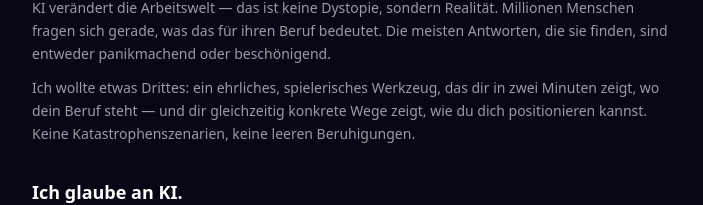
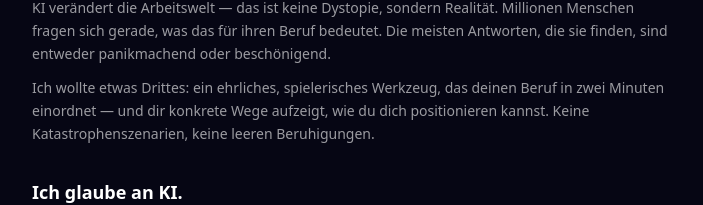
Before and after one commit to arzalpha/ersetzt-mich-ki, a Next.js app: page /ueber in a window 1280 px wide. Shown: the part 309-514 px from the top of the page, without its empty margins (288-991 px from the left). Built offline with nearby package versions, Linux system fonts and the light colour scheme.

Commit message:
fix: Stilverbesserung Über-Seite (doppeltes zeigt/gleichzeitig)

```diff
--- a/src/app/ueber/page.tsx
+++ b/src/app/ueber/page.tsx
@@ -31,8 +31,8 @@ export default function Ueber() {
             sind entweder panikmachend oder beschönigend.
           </p>
           <p className="mt-3">
-            Ich wollte etwas Drittes: ein ehrliches, spielerisches Werkzeug, das dir in zwei Minuten
-            zeigt, wo dein Beruf steht — und dir gleichzeitig konkrete Wege zeigt, wie du dich
+            Ich wollte etwas Drittes: ein ehrliches, spielerisches Werkzeug, das deinen Beruf
+            in zwei Minuten einordnet — und dir konkrete Wege aufzeigt, wie du dich
             positionieren kannst. Keine Katastrophenszenarien, keine leeren Beruhigungen.
           </p>
         </section>
```
